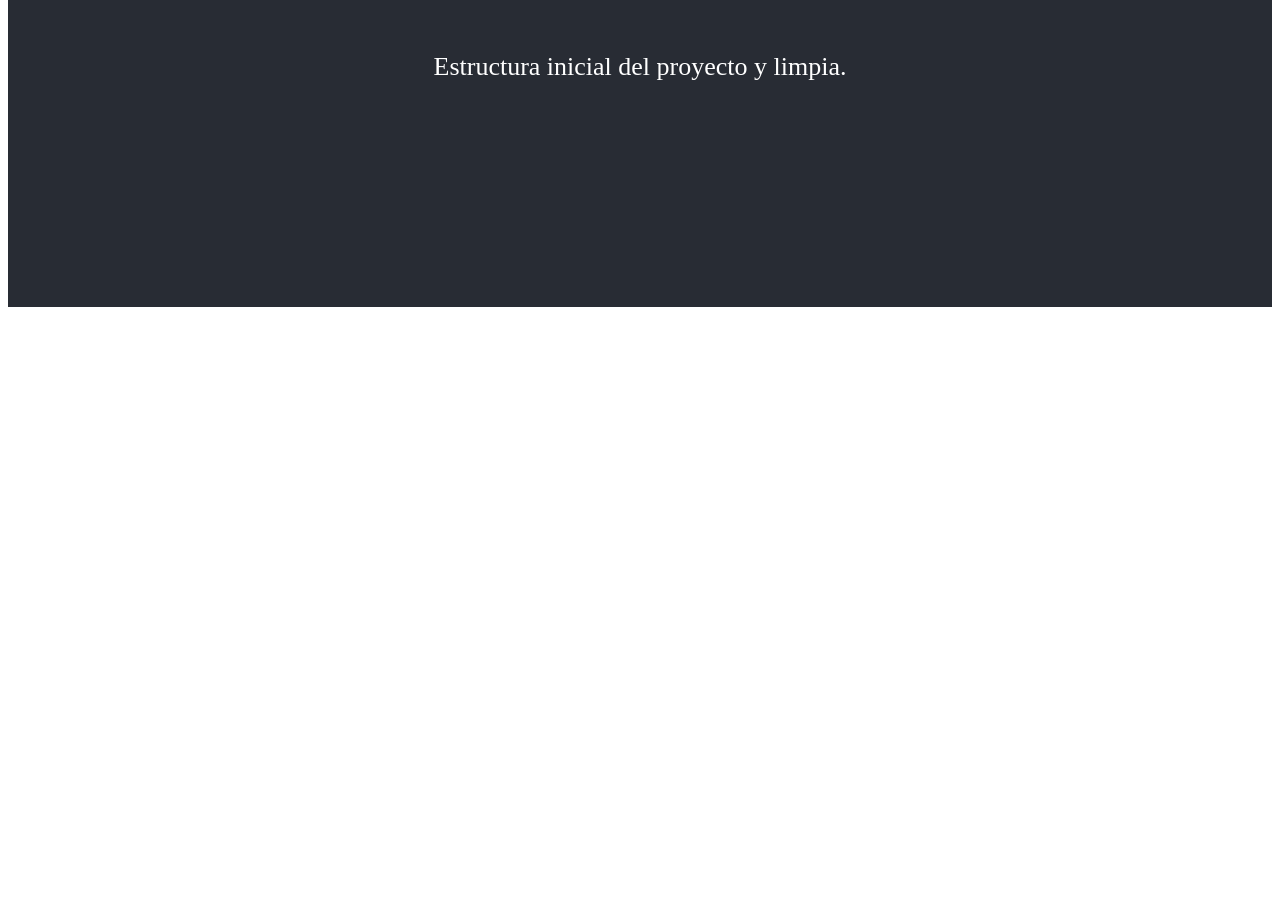
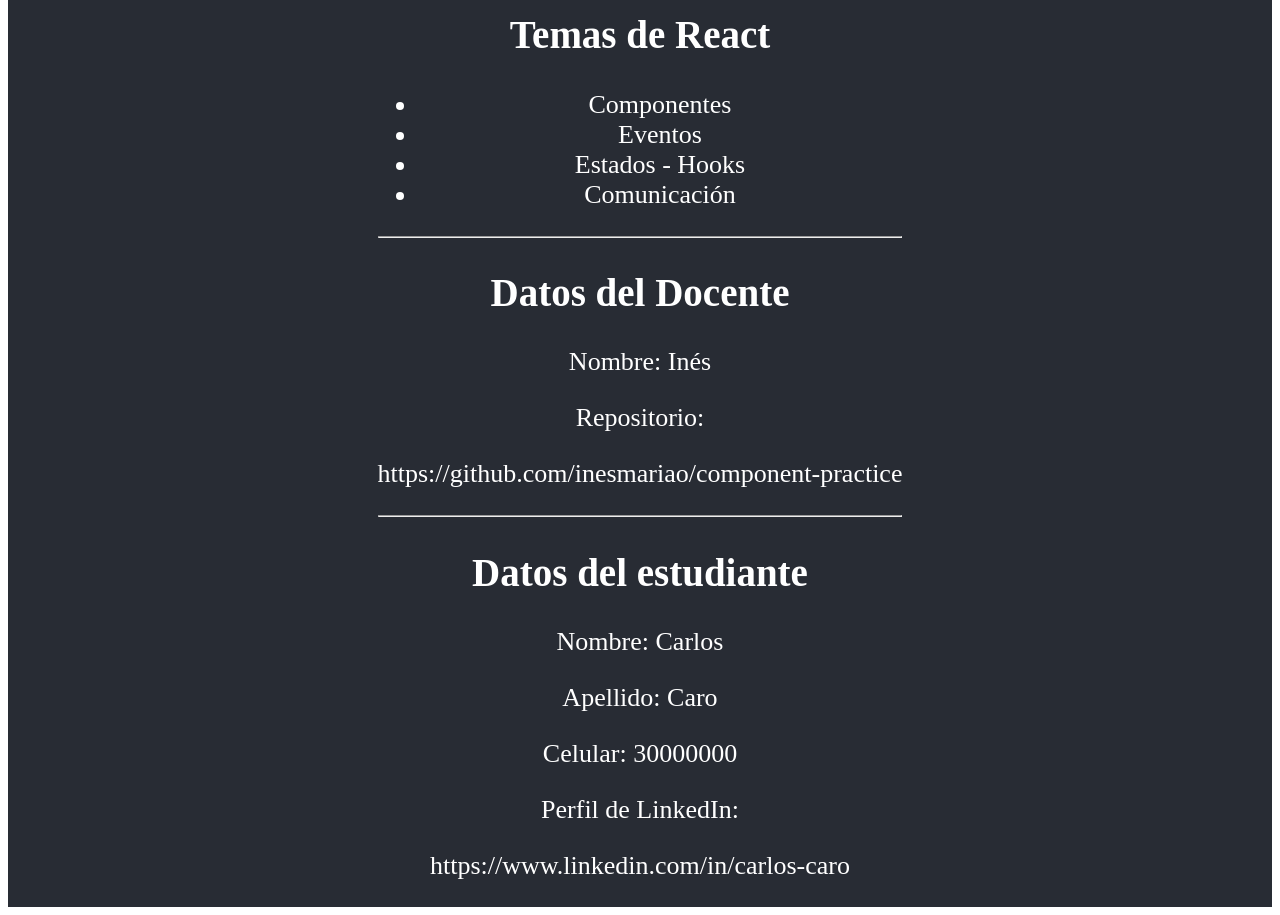
Before and after one commit to xavi479/component-practice, a React (Create React App) app: page / in a window 1280 px wide. Shown: the part 501-1416 px from the top of the page. Before the commit the page ends 816 px from the top, so only its background shows below. Built offline with nearby package versions, Linux system fonts and the light colour scheme.

Commit message:
my first Component

```diff
--- a/src/App.js
+++ b/src/App.js
@@ -1,5 +1,6 @@
 import logo from './logo.svg';
 import './App.css';
+import { MyComponent } from './components/MyComponent';
 
 function App() {
   return (
@@ -9,6 +10,7 @@
         <p>
           Estructura inicial del proyecto y limpia.
         </p>
+        <MyComponent />
       </header>
     </div>
   );
--- /dev/null
+++ b/src/components/MyComponent.jsx
@@ -0,0 +1,40 @@
+import React from 'react'
+
+export const MyComponent = () => {
+
+  const name = "Inés";
+  const repository = "https://github.com/inesmariao/component-practice";
+
+  const student = {
+    name: "Carlos",
+    lastName: "Caro",
+    mobile: "30000000",
+    linkedinProfile: "https://www.linkedin.com/in/carlos-caro"
+  }
+
+  return (
+    <div>
+        <hr/>
+        <p>Este es mi Primer Componente</p>
+        <h2>Temas de React</h2>
+        <ul>
+            <li>Componentes</li>
+            <li>Eventos</li>
+            <li>Estados - Hooks</li>
+            <li>Comunicación</li>
+        </ul>
+        <hr />
+        <h2>Datos del Docente</h2>
+        <p>Nombre: { name }</p>
+        <p>Repositorio:</p>
+        <p>{ repository }</p>
+        <hr />
+        <h2>Datos del estudiante</h2>
+        <p>Nombre: { student.name }</p>
+        <p>Apellido: { student.lastName }</p>
+        <p>Celular: { student.mobile }</p>
+        <p>Perfil de LinkedIn:</p>
+        <p>{ student.linkedinProfile }</p>
+    </div>
+  )
+}
```
Also changed, not shown: src/components/Prueba.jsx (added, +9 -0 lines).
